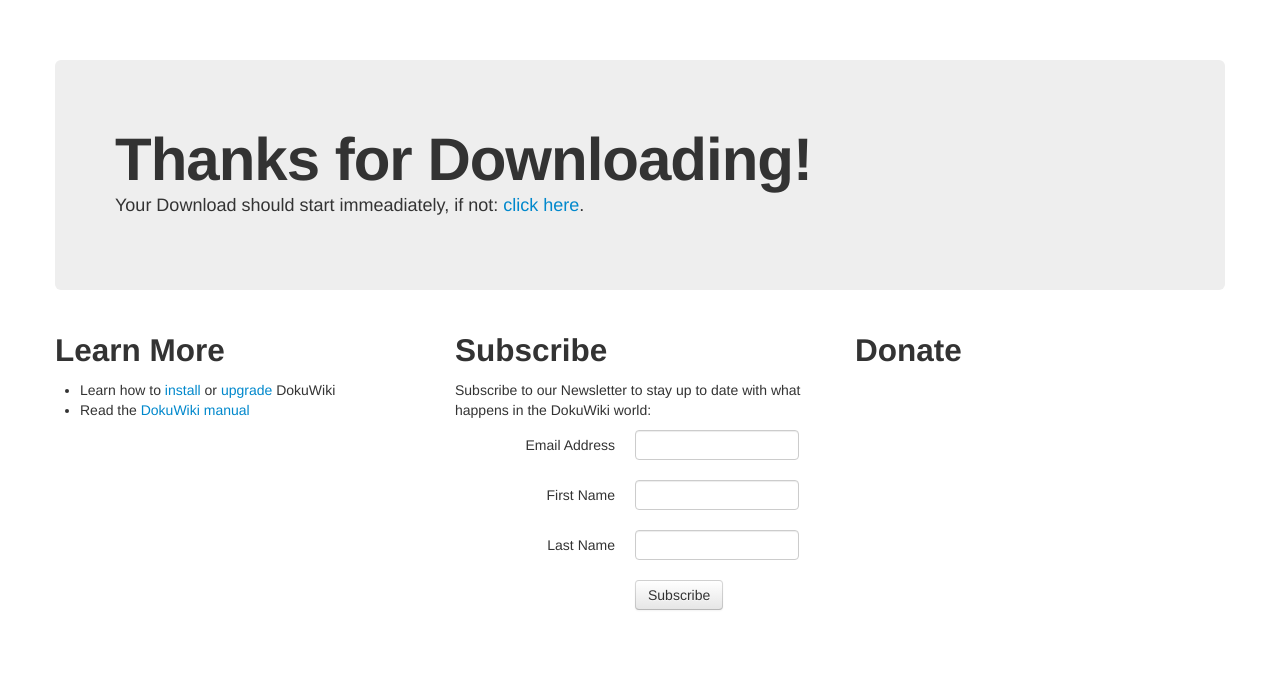
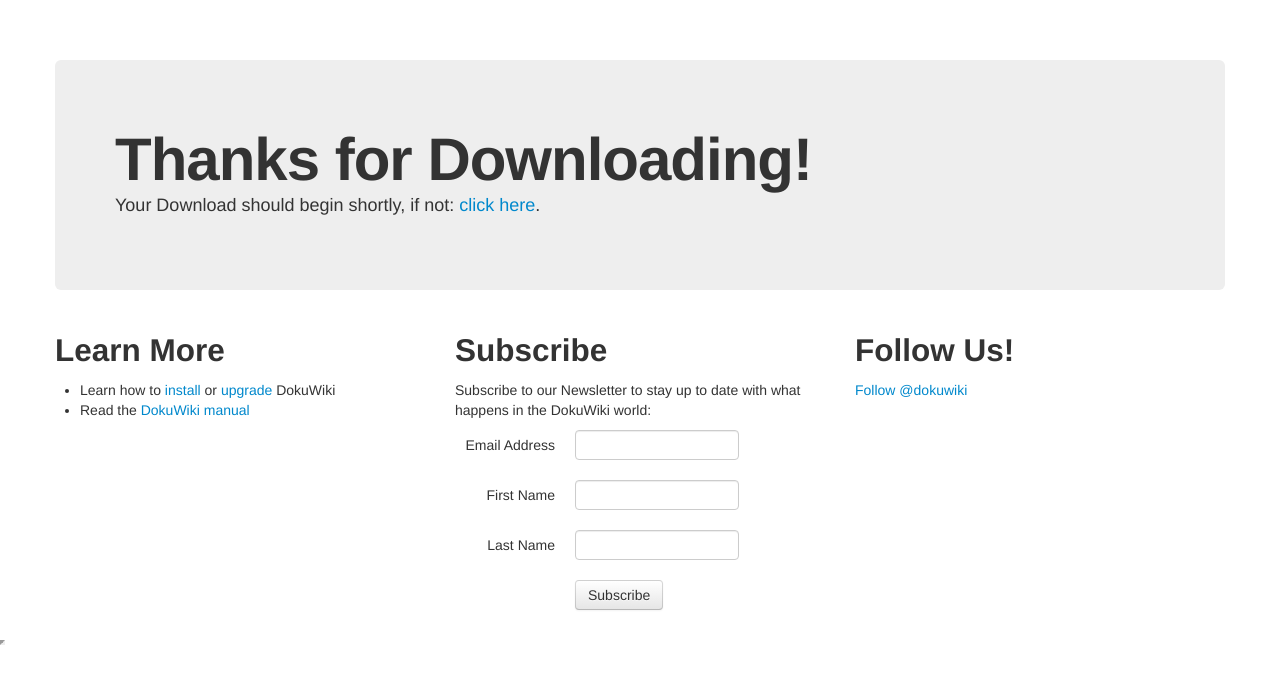
Before and after one commit to dokuwiki/download.dokuwiki.org, a PHP site: page /index.php?do=get in a window 1280 px wide. Shown: the top 684 px of the page. Run offline with PHP 8.4, Linux system fonts and the light colour scheme; data that the repository does not hold is empty; some libraries are stand-ins or nearby versions.

Commit message:
added social stuff and fixed auto-download

```diff
--- a/script.js
+++ b/script.js
@@ -9,4 +9,14 @@ $(function(){
         $('.hero-unit').html('<h1>Just a moment, please.</h1><p>We\'re building your download right now</p>');
         return true;
     });
+
+    var $dl = $('#download');
+    if($dl.length){
+        window.setTimeout(
+            function(){
+                $('body').append('<iframe src="'+$dl.attr('href')+'" border="0" height="1" width="1"></iframe>');
+            },
+            3500 //3.5 seconds
+        );
+    }
 });
--- a/style.css
+++ b/style.css
@@ -1,3 +1,11 @@
 body {
     padding-top: 60px;
 }
+
+.form-horizontal .control-label {
+    width: 100px;
+}
+
+.form-horizontal .controls {
+    margin-left: 120px;
+}
--- a/views/get.php
+++ b/views/get.php
@@ -36,7 +36,7 @@
         <h1>Thanks for Downloading!</h1>
 
         <p>
-            Your Download should start immeadiately, if not: <a
+            Your Download should begin shortly, if not: <a
                 href="out/dokuwiki-<?php echo htmlspecialchars($_REQUEST['id']) ?>.tgz" id="download">click here</a>.
         </p>
     </div>
@@ -98,7 +98,18 @@
         </div>
 
         <div class="span4">
-            <h2>Donate</h2>
+            <h2>Follow Us!</h2>
+
+
+            <p><div class="g-plus" data-href="//plus.google.com/106967944317856873610" data-rel="publisher"></div></p>
+
+            <p>
+                <div id="fb-root"></div>
+                <div class="fb-like-box" data-href="https://www.facebook.com/dokuwiki" data-width="300" data-show-faces="true" data-stream="false" data-header="true"></div>
+            </p>
+
+            <p><a href="https://twitter.com/dokuwiki" class="twitter-follow-button" data-show-count="false" data-size="large">Follow @dokuwiki</a></p>
+
         </div>
     </div>
 
@@ -111,6 +122,32 @@
 <script src="http://code.jquery.com/jquery-latest.js"></script>
 <script src="bootstrap/js/bootstrap.min.js"></script>
 <script src="script.js"></script>
+<!-- Place this tag after the last +1 button tag. -->
+<script type="text/javascript">
+    (function() {
+        var po = document.createElement('script'); po.type = 'text/javascript'; po.async = true;
+        po.src = 'https://apis.google.com/js/plusone.js';
+        var s = document.getElementsByTagName('script')[0]; s.parentNode.insertBefore(po, s);
+    })();
+
+    (function(d, s, id) {
+        var js, fjs = d.getElementsByTagName(s)[0];
+        if (d.getElementById(id)) return;
+        js = d.createElement(s); js.id = id;
+        js.src = "//connect.facebook.net/en_US/all.js#xfbml=1&appId=335827766118";
+        fjs.parentNode.insertBefore(js, fjs);
+    }(document, 'script', 'facebook-jssdk'));
+
+    !function (d, s, id) {
+        var js, fjs = d.getElementsByTagName(s)[0], p = /^http:/.test(d.location) ? 'http' : 'https';
+        if (!d.getElementById(id)) {
+            js = d.createElement(s);
+            js.id = id;
+            js.src = p + '://platform.twitter.com/widgets.js';
+            fjs.parentNode.insertBefore(js, fjs);
+        }
+    }(document, 'script', 'twitter-wjs');
+</script>
 
 
 </body>
```
